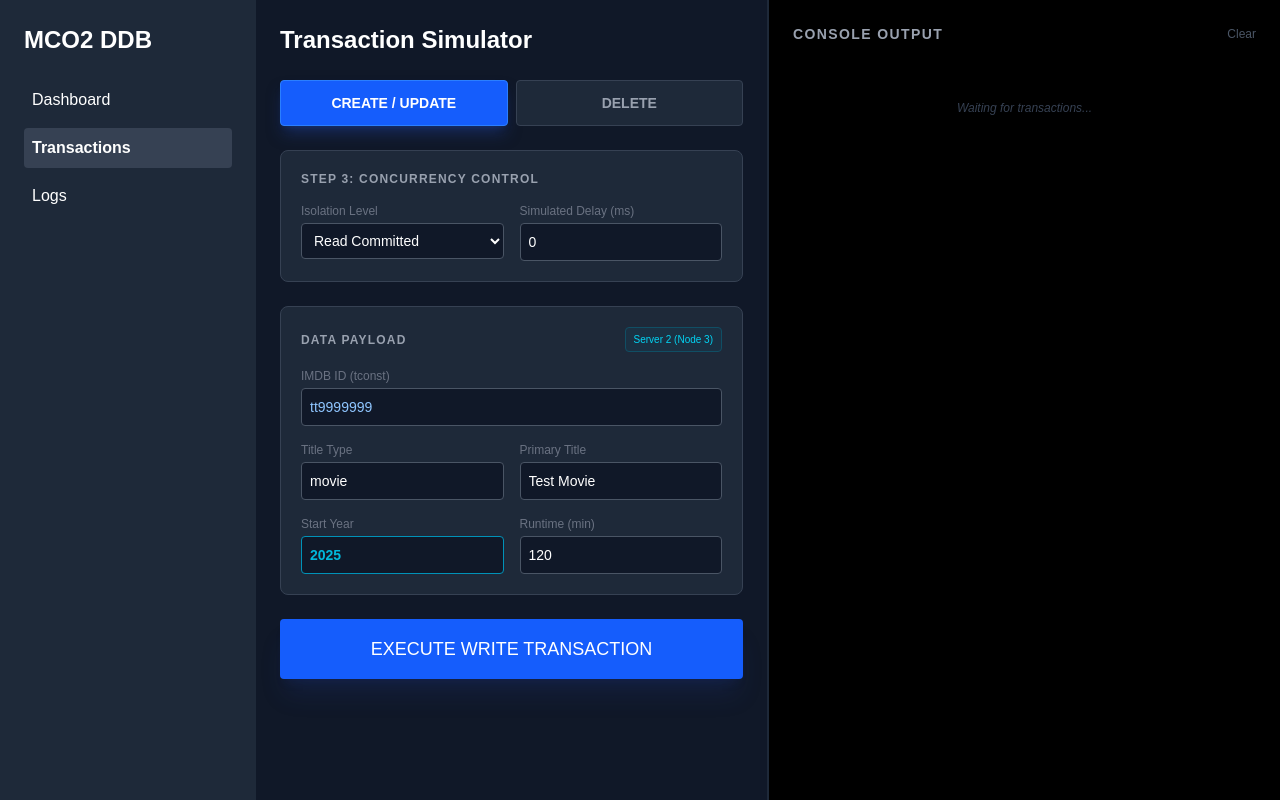
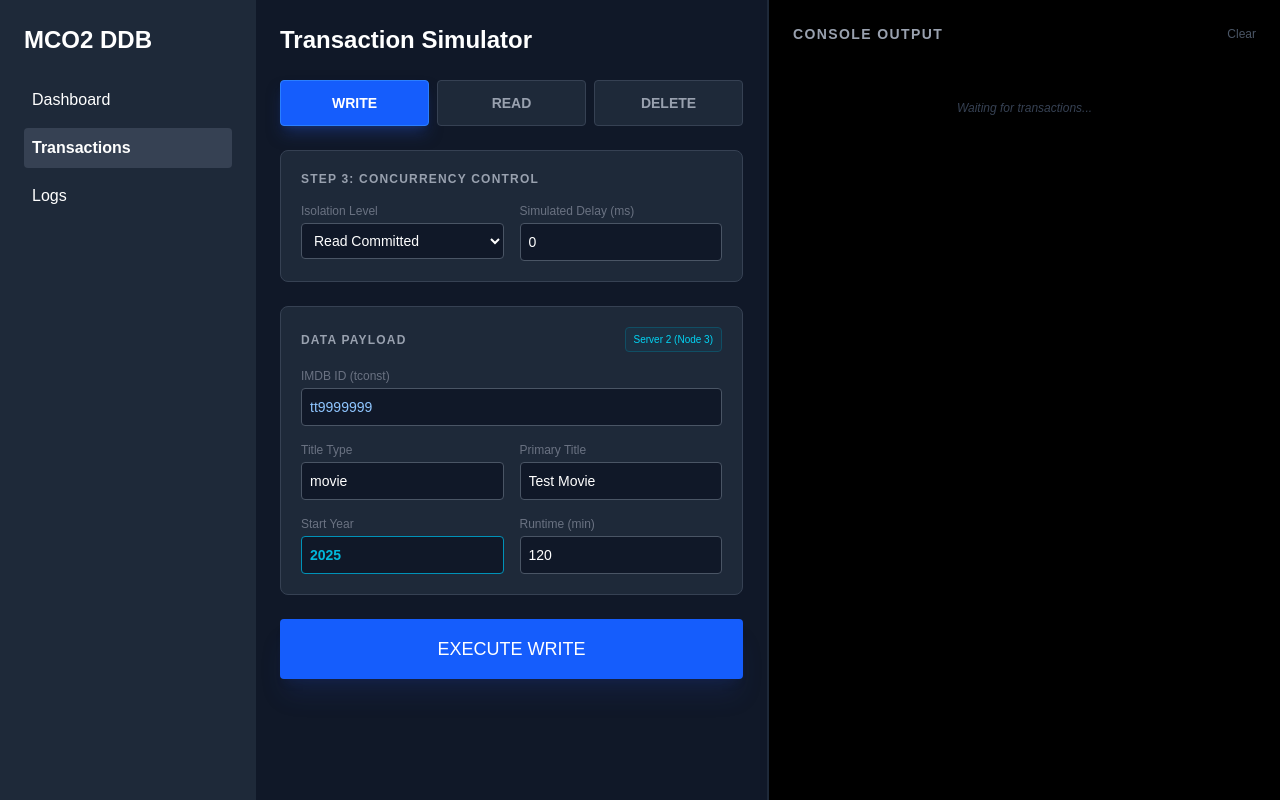
Before and after one commit to lonebono/STADVDBMCO2, a Next.js app in the folder webapp/: page /transactions in a window 1280 px wide. Built offline with nearby package versions, Linux system fonts and the light colour scheme.

Commit message:
read frontend

```diff
--- a/webapp/app/transactions/page.tsx
+++ b/webapp/app/transactions/page.tsx
@@ -1,5 +1,3 @@
-// webapp/app/transactions/page.tsx
-
 "use client";
 
 import { useState } from "react";
@@ -8,7 +6,7 @@ import Button from "@/components/Button";
 const FRAGMENTATION_YEAR = 1919;
 
 export default function TransactionsPage() {
-  const [actionType, setActionType] = useState<"INSERT" | "DELETE">("INSERT");
+  const [actionType, setActionType] = useState<"INSERT" | "DELETE" | "READ">("INSERT"); //add read
   const [isolation, setIsolation] = useState("READ COMMITTED");
   const [sleepTime, setSleepTime] = useState(0);
 
@@ -44,13 +42,28 @@ export default function TransactionsPage() {
 
   const handleSubmit = async () => {
     setLoading(true);
+    addLog(`   Action: ${actionType}`);
+
+    try {
+      let res;
+
+      //case 1 read transaction
+      if (actionType === "READ") {
+        addLog(`   Sending READ Request (Checking for Dirty Reads)...`);
+        const params = new URLSearchParams({
+            tconst,
+            isolationLevel: isolation,
+            targetNode: 'central' //default to checking central, or you can add logic to check fragments
+        });
+        res = await fetch(`/api/transaction/read?${params}`, { method: 'GET' });
+      }
+
+      else {
         const method = actionType === "DELETE" ? "DELETE" : "POST";
-
         addLog(`   Sending ${method} Request...`);
         addLog(`   Target: ${targetNode}`);
         addLog(`   Isolation: ${isolation}, Delay: ${sleepTime}ms`);
 
-    try {
         const payload: any = {
             tconst,
             isolationLevel: isolation,
@@ -64,25 +77,26 @@ export default function TransactionsPage() {
             payload.runtimeMinutes = Number(runtime);
         }
 
-      const res = await fetch("/api/transaction", {
+        res = await fetch("/api/transaction", {
             method: method,
             headers: { "Content-Type": "application/json" },
             body: JSON.stringify(payload),
         });
+      }
 
       const data = await res.json();
 
       if (data.status === "success") {
-        addLog(`SUCCESS: ${actionType} committed.`);
+        addLog(`SUCCESS: Operation completed.`);
+        if (data.data) {
+            addLog(`   READ RESULT: ${JSON.stringify(data.data)}`);
+        }
       } else if (data.status === "partial_failure") {
         addLog(`PARTIAL SUCCESS: One node failed. Queued for recovery.`);
       } else {
         addLog(`FAILURE: ${data.message || "Unknown error"}`);
       }
 
-      if (data.results) {
-        addLog(`   Details: ${JSON.stringify(data.results)}`);
-      }
     } catch (err: any) {
       addLog(`NETWORK ERROR: ${err.message}`);
     } finally {
@@ -96,21 +110,31 @@ export default function TransactionsPage() {
       <div className="w-full md:w-1/2 p-6 overflow-y-auto border-r border-gray-800">
         <h1 className="text-2xl font-bold mb-6">Transaction Simulator</h1>
 
-        {/* action switcher */}
+        {/* Action Switcher */}
         <div className="flex gap-2 mb-6">
           <button
             onClick={() => setActionType("INSERT")}
-            className={`flex-1 py-3 rounded font-bold text-sm border transition-all ${
+            className={`flex-1 py-3 rounded font-bold text-[10px] sm:text-xs md:text-sm border transition-all ${
               actionType === "INSERT"
                 ? "bg-blue-600 border-blue-500 text-white shadow-lg shadow-blue-900/50"
                 : "bg-gray-800 border-gray-700 text-gray-400 hover:bg-gray-700"
             }`}
           >
-            CREATE / UPDATE
+            WRITE
+          </button>
+          <button
+            onClick={() => setActionType("READ")}
+            className={`flex-1 py-3 rounded font-bold text-[10px] sm:text-xs md:text-sm border transition-all ${
+              actionType === "READ"
+                ? "bg-green-600 border-green-500 text-white shadow-lg shadow-green-900/50"
+                : "bg-gray-800 border-gray-700 text-gray-400 hover:bg-gray-700"
+            }`}
+          >
+            READ
           </button>
           <button
             onClick={() => setActionType("DELETE")}
-            className={`flex-1 py-3 rounded font-bold text-sm border transition-all ${
+            className={`flex-1 py-3 rounded font-bold text-[10px] sm:text-xs md:text-sm border transition-all ${
               actionType === "DELETE"
                 ? "bg-red-600 border-red-500 text-white shadow-lg shadow-red-900/50"
                 : "bg-gray-800 border-gray-700 text-gray-400 hover:bg-gray-700"
@@ -120,7 +144,7 @@ export default function TransactionsPage() {
           </button>
         </div>
 
-        {/* config card */}
+        {/* Config Card */}
         <div className="bg-gray-800 p-5 rounded-lg mb-6 border border-gray-700">
           <h2 className="text-gray-400 text-xs font-bold uppercase tracking-widest mb-4">
             Step 3: Concurrency Control
@@ -143,7 +167,7 @@ export default function TransactionsPage() {
               </select>
             </div>
 
-            <div>
+            <div className={actionType === 'READ' ? "opacity-50 pointer-events-none" : ""}>
               <label className="block text-xs text-gray-500 mb-1">
                 Simulated Delay (ms)
               </label>
@@ -152,22 +176,23 @@ export default function TransactionsPage() {
                 className="w-full bg-gray-900 border border-gray-600 rounded p-2 text-sm focus:border-blue-500 outline-none"
                 value={sleepTime}
                 onChange={(e) => setSleepTime(Number(e.target.value))}
+                placeholder={actionType === 'READ' ? "N/A" : "0"}
               />
             </div>
           </div>
         </div>
 
-        {/* data entry */}
+        {/* Data Entry */}
         <div className="bg-gray-800 p-5 rounded-lg mb-6 border border-gray-700 transition-all">
           <div className="flex justify-between items-center mb-4">
             <h2 className="text-gray-400 text-xs font-bold uppercase tracking-widest">
               Data Payload
             </h2>
-            <span
-              className={`text-[10px] font-mono border px-2 py-1 rounded ${targetColor}`}
-            >
+            {actionType !== 'READ' && (
+                <span className={`text-[10px] font-mono border px-2 py-1 rounded ${targetColor}`}>
                 {targetNode}
                 </span>
+            )}
           </div>
 
           <div className="space-y-4">
@@ -183,7 +208,7 @@ export default function TransactionsPage() {
               />
             </div>
 
-            {/* conditional inputs for insert */}
+            {/* Conditional Inputs: Hide these if Reading or Deleting */}
             {actionType === "INSERT" && (
               <div className="space-y-4 animate-in fade-in slide-in-from-top-2 duration-300">
                 <div className="grid grid-cols-2 gap-4">
@@ -195,7 +220,7 @@ export default function TransactionsPage() {
                       className="w-full bg-gray-900 border border-gray-600 rounded p-2 text-sm"
                       value={titleType}
                       onChange={(e) => setTitleType(e.target.value)}
-                      placeholder="movie, short, etc."
+                      placeholder="movie"
                     />
                   </div>
                   <div>
@@ -248,14 +273,18 @@ export default function TransactionsPage() {
           className={`w-full py-4 text-lg shadow-xl active:scale-95 transition-transform ${
             actionType === "DELETE"
               ? "bg-red-600 hover:bg-red-700 shadow-red-900/20"
+              : actionType === "READ"
+              ? "bg-green-600 hover:bg-green-700 shadow-green-900/20"
               : "bg-blue-600 hover:bg-blue-700 shadow-blue-900/20"
           }`}
         >
           {loading
             ? "Processing..."
             : actionType === "DELETE"
-            ? "EXECUTE GLOBAL DELETE"
-            : "EXECUTE WRITE TRANSACTION"}
+            ? "EXECUTE DELETE"
+            : actionType === "READ"
+            ? "EXECUTE READ"
+            : "EXECUTE WRITE"}
         </Button>
       </div>
 
```
Lines whose indentation alone changed are shown as unchanged.
